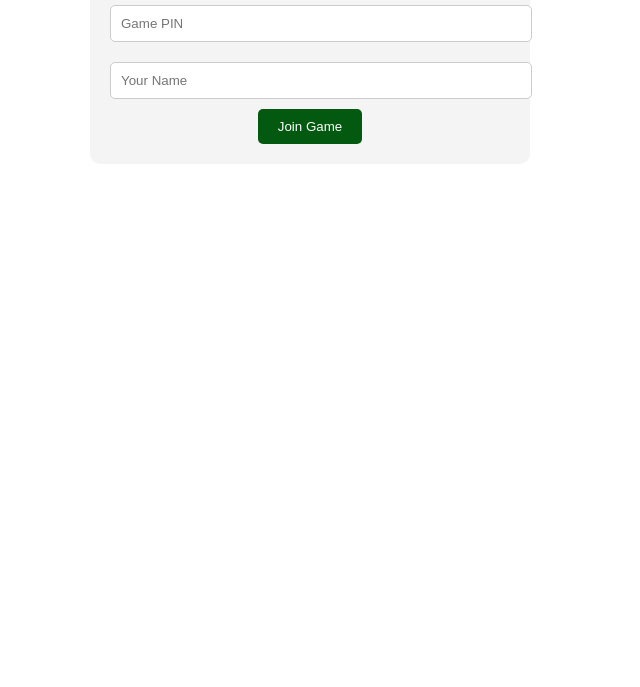
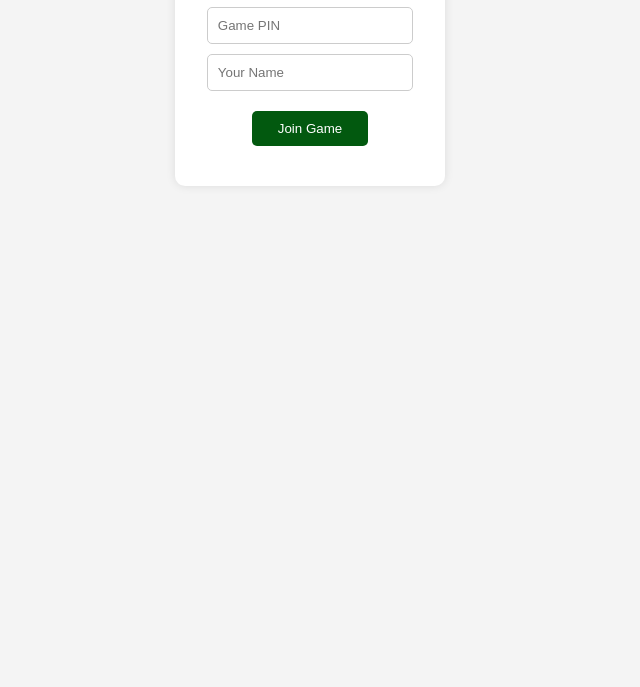
Before and after one commit to leon332157/teradle, a website with bundled scripts: page src/frontend/join-pin.html in a window 1280 px wide. Shown: the part 113-800 px from the top of the page, without its empty margins (330-970 px from the left). Built offline with nearby package versions, Linux system fonts and the light colour scheme.

Commit message:
fixed the style of join-pin page

```diff
--- a/src/frontend/join-pin.html
+++ b/src/frontend/join-pin.html
@@ -3,30 +3,40 @@
 <head>
     <title>Join Quiz Game</title>
     <style>
+        body {
+            display: flex;
+            justify-content: center;
+            align-items: center;
+            margin: 0;
+            background-color: #F4F4F4;
+            padding: 20px 0;
+        }
+
         .join-game-container {
             max-width: 400px;
-            margin: auto;
             padding: 20px;
             text-align: center;
-            background-color: #f4f4f4;
+            background-color: #ffffff;
             border-radius: 10px;
+            box-shadow: 0px 0px 10px rgba(0,0,0,0.1);
         }
 
-        input[type="text"] {
-            width: 100%;
+        input[type="text"], button {
+            width: 80%;
             padding: 10px;
-            margin: 10px 0;
+            margin: 10px auto;
+            display: block;
             border-radius: 5px;
             border: 1px solid #ccc;
         }
 
         button {
-            padding: 10px 20px;
             background-color: #02590F;
             color: white;
             border: none;
-            border-radius: 5px;
             cursor: pointer;
+            width: 50%;
+            margin: 20px auto;
         }
 
         button:hover {
```
